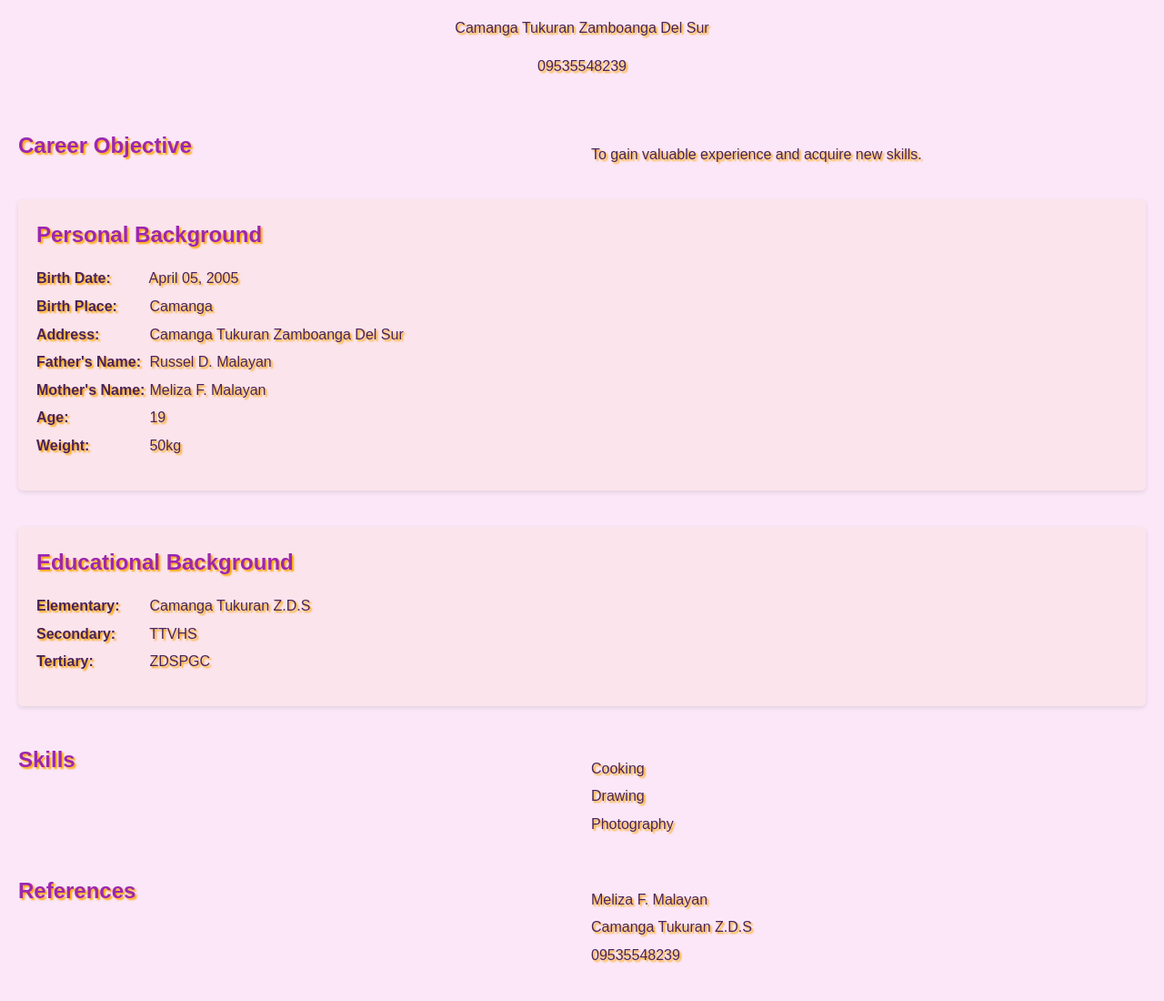
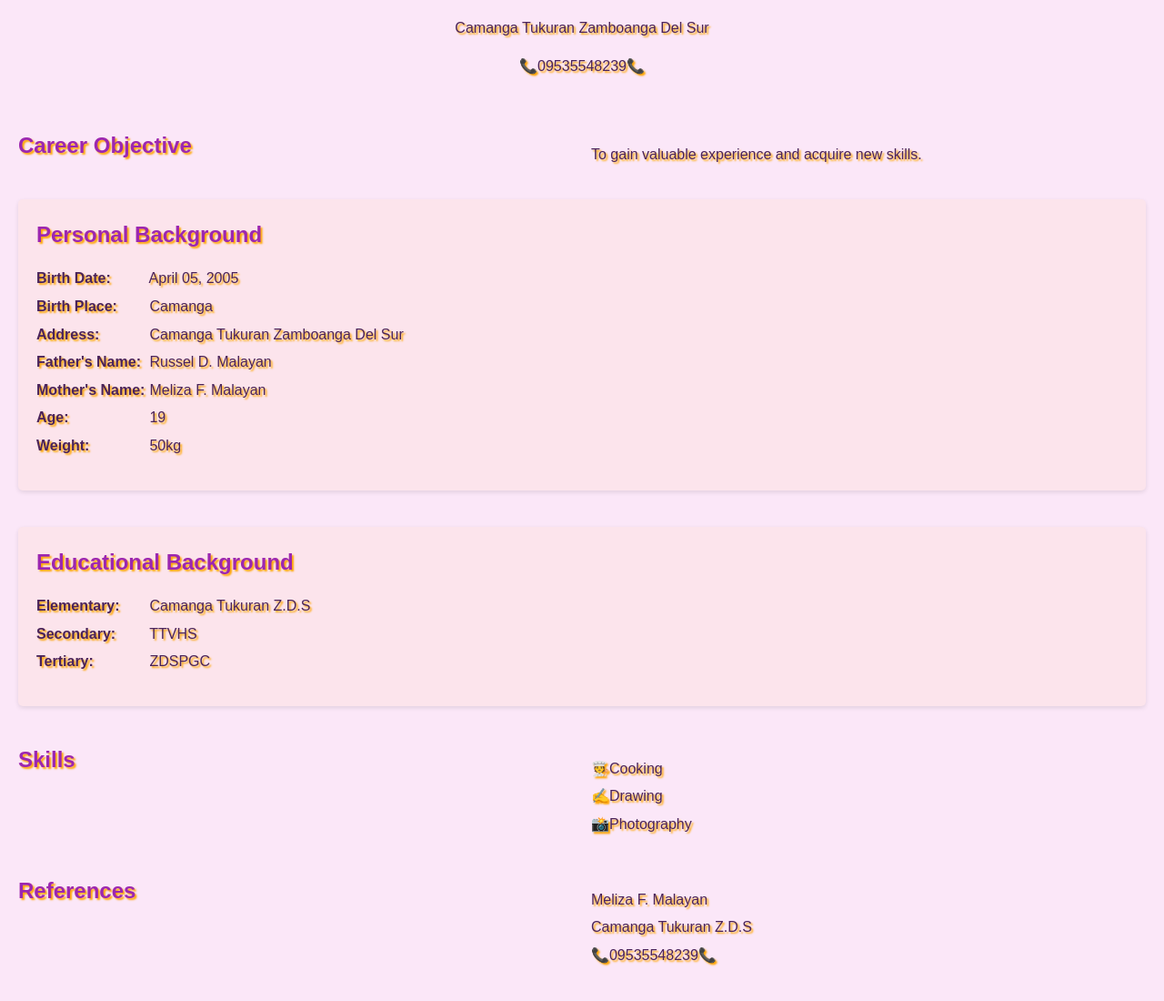
Before and after one commit to gwapo20601/echel, a plain HTML site: page index.html in a window 1280 px wide. Shown: the part 248-1348 px from the top of the page at 91% size. Drawn offline with Linux system fonts and the light colour scheme.

Commit message:
Update index.html

```diff
--- a/index.html
+++ b/index.html
@@ -90,7 +90,7 @@ li strong {
     <img src="Messenger_creation_D3B8A9D6-7C4A-4108-B221-F5B0BDFD8B3C.jpeg" alt="My Profile Picture">
     <h1>Rechel Fiel Malayan</h1>
     <p>Camanga Tukuran Zamboanga Del Sur</p>
-    <p>09535548239</p>
+    <p>📞09535548239📞</p>
   </header>
 
   <h2>Career Objective</h2>
@@ -120,16 +120,16 @@ li strong {
 
   <h2>Skills</h2>
   <ul>
-    <li>Cooking</li>
-    <li>Drawing</li>
-    <li>Photography</li>
+    <li>🧑‍🍳Cooking</li>
+    <li>✍️Drawing</li>
+    <li>📸Photography</li>
   </ul>
 
   <h2>References</h2>
   <ul>
     <li>Meliza F. Malayan</li>
     <li>Camanga Tukuran Z.D.S</li>
-    <li>09535548239</li>
+    <li>📞09535548239📞</li>
   </ul>
 </body>
 </html>
```
